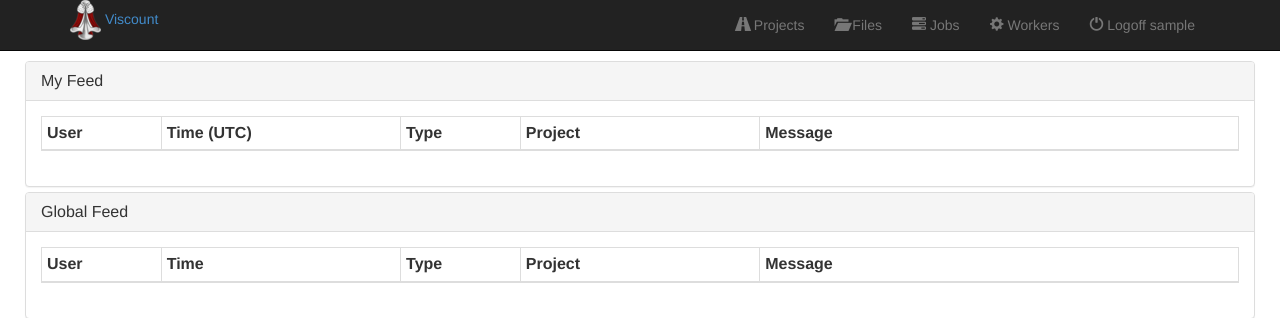
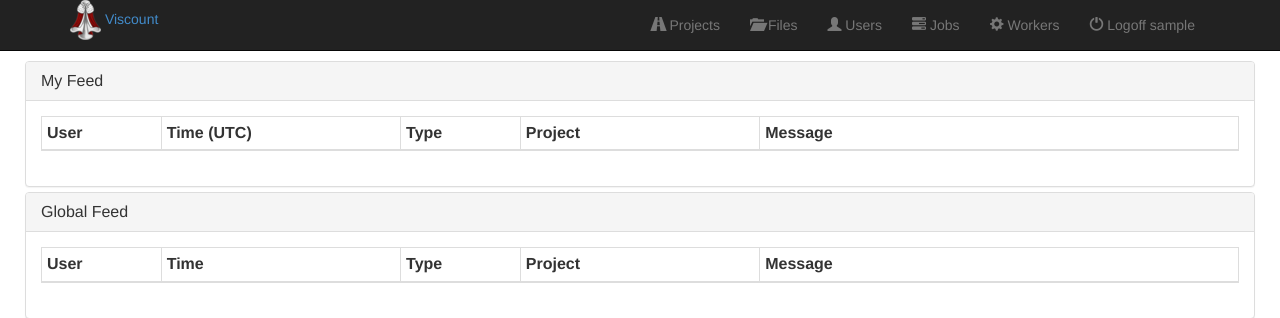
Before and after one commit to dacb/viscount, a Flask app: page / in a window 1280 px wide. Shown: the top 318 px of the page. Run offline with Flask 2, Linux system fonts and the light colour scheme; a user stored in the database is signed in; data that the repository does not hold is empty; some libraries are stand-ins or nearby versions.

Commit message:
added users button to navbar

```diff
--- a/viscount/templates/navbar.html
+++ b/viscount/templates/navbar.html
@@ -14,6 +14,7 @@
             <ul class="nav navbar-nav pull-right">
                 <li> <a href="{{ url_for('projects') }}"> <i class="glyphicon glyphicon-road"></i> Projects </a> </li>
                 <li> <a href="{{ url_for('files') }}"> <i class="glyphicon glyphicon-folder-open"></i> Files </a> </li>
+                <li> <a href="{{ url_for('user_api') }}"> <i class="glyphicon glyphicon-user"></i> Users </a> </li>
                 <li> <a href="{{ url_for('jobs') }}"> <i class="glyphicon glyphicon-tasks"></i> Jobs </a> </li>
                 <li> <a href="{{ url_for('workers') }}"> <i class="glyphicon glyphicon-cog"></i> Workers </a> </li>
                 <li> <a href="{{ url_for('logout') }}"> <i class="glyphicon glyphicon-off"></i> Logoff {{ user.username }} </a> </li>
```
